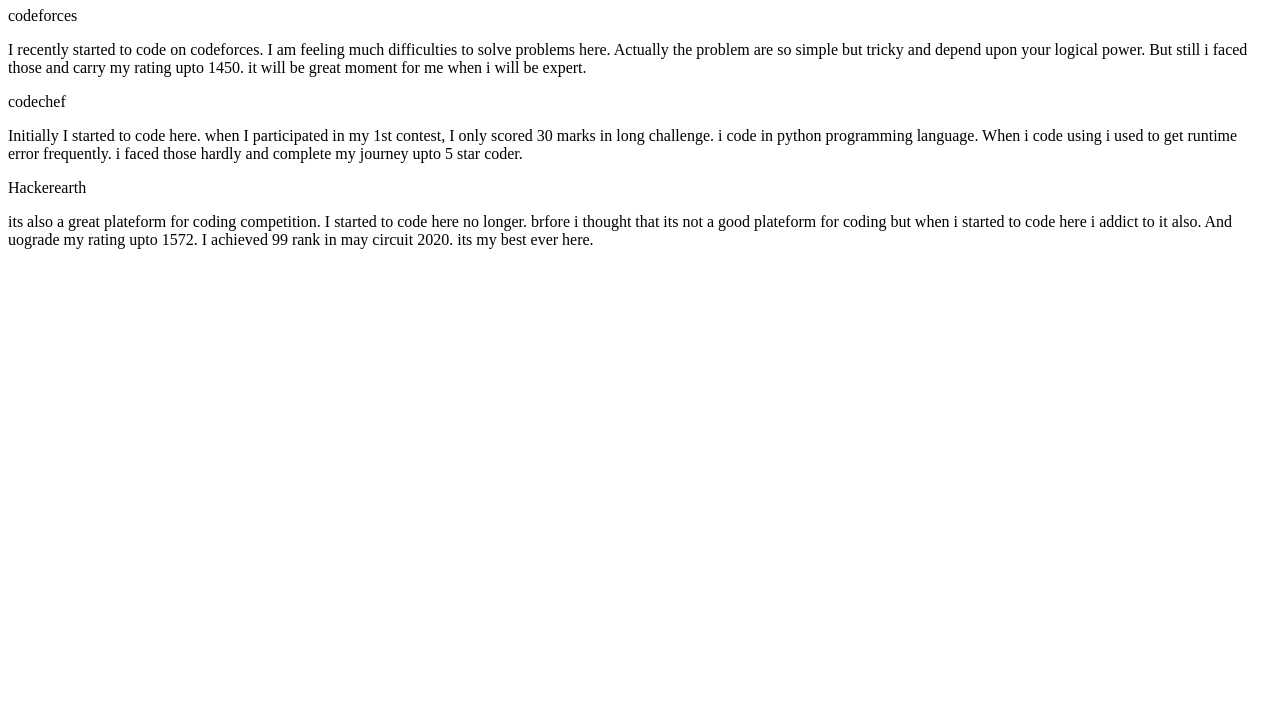
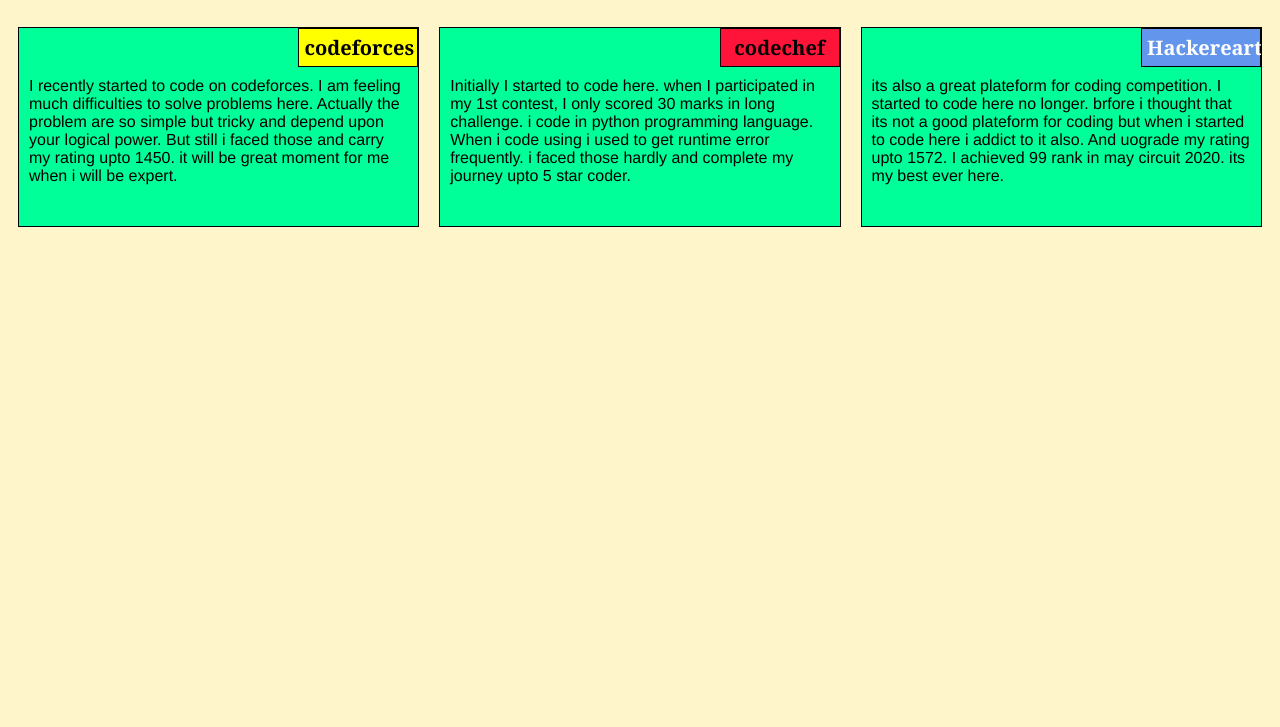
Before and after one commit to programmerneo1/Module-2-Coursera, a plain HTML site: page index.html in a window 1280 px wide. Shown: the part 73-800 px from the top of the page. Drawn offline with Linux system fonts and the light colour scheme.

Commit message:
Update index.html

```diff
--- a/index.html
+++ b/index.html
@@ -5,7 +5,7 @@
 
 	<meta name="viewport" content="width=device-width, initial-scale=1">
 
-	<link rel="stylesheet" href="css/style.css" type="text">
+	<link rel="stylesheet" href="css/style.css">
 	<title>Module 2 Solution</title>
 </head>
 <body>
```
